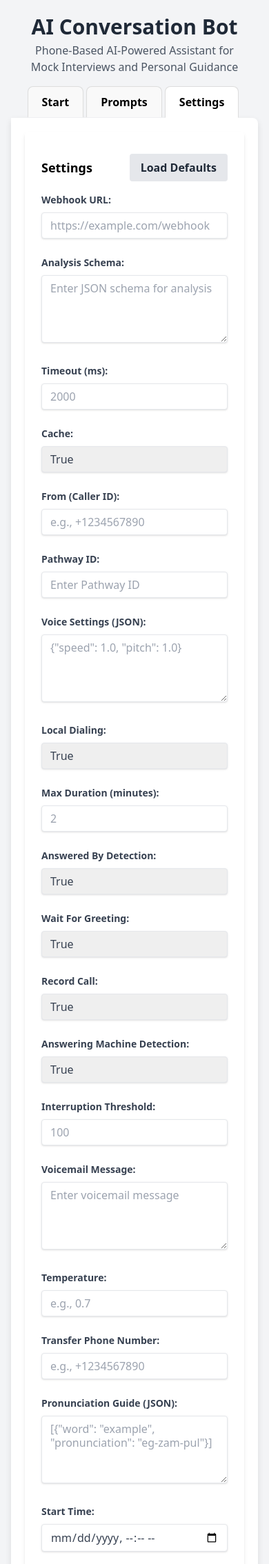
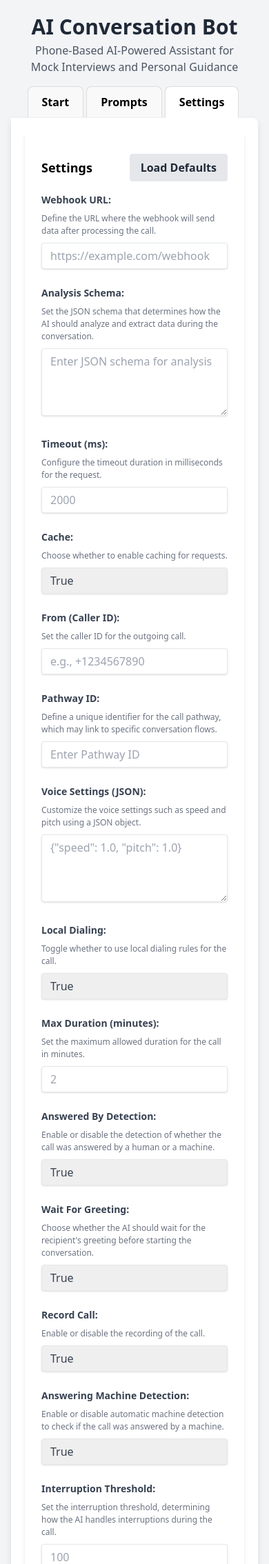
Before and after one commit to ruvnet/voicebot, a Flask app: page / in a window 390 px wide, after a click on "Settings". Shown: the top 2268 px of the page at 69% size. Run offline with Flask 3, Linux system fonts and the light colour scheme; some libraries are stand-ins or nearby versions.

Commit message:
Update home page with improved UI and functionality on mobile

````diff
--- a/templates/home.html
+++ b/templates/home.html
@@ -327,7 +327,7 @@
                     </div>
                 </div>
 
-                <!-- Settings Tab Content -->
+               <!-- Settings Tab Content -->
                 <div id="Settings" class="tabcontent">
                     <div class="bg-white shadow-md rounded px-6 py-8 mb-4">
                         <div class="flex justify-between items-center mb-4">
@@ -340,24 +340,28 @@
                         <!-- Webhook URL -->
                         <div class="mb-6">
                             <label for="webhook" class="block text-gray-700 text-sm font-bold mb-2">Webhook URL:</label>
+                            <p class="text-xs text-gray-500 mb-2">Define the URL where the webhook will send data after processing the call.</p>
                             <input type="url" id="webhook" class="shadow appearance-none border rounded w-full py-2 px-3 text-gray-700 leading-tight focus:outline-none focus:shadow-outline" placeholder="https://example.com/webhook">
                         </div>
 
                         <!-- Analysis Schema -->
                         <div class="mb-6">
                             <label for="analysis_schema" class="block text-gray-700 text-sm font-bold mb-2">Analysis Schema:</label>
+                            <p class="text-xs text-gray-500 mb-2">Set the JSON schema that determines how the AI should analyze and extract data during the conversation.</p>
                             <textarea id="analysis_schema" class="shadow appearance-none border rounded w-full py-2 px-3 text-gray-700 leading-tight focus:outline-none focus:shadow-outline" rows="4" placeholder="Enter JSON schema for analysis"></textarea>
                         </div>
 
                         <!-- Timeout -->
                         <div class="mb-6">
                             <label for="timeout" class="block text-gray-700 text-sm font-bold mb-2">Timeout (ms):</label>
+                            <p class="text-xs text-gray-500 mb-2">Configure the timeout duration in milliseconds for the request.</p>
                             <input type="number" id="timeout" class="shadow appearance-none border rounded w-full py-2 px-3 text-gray-700 leading-tight focus:outline-none focus:shadow-outline" placeholder="2000">
                         </div>
 
                         <!-- Cache -->
                         <div class="mb-6">
                             <label for="cache" class="block text-gray-700 text-sm font-bold mb-2">Cache:</label>
+                            <p class="text-xs text-gray-500 mb-2">Choose whether to enable caching for requests.</p>
                             <select id="cache" class="shadow appearance-none border rounded w-full py-2 px-3 text-gray-700 leading-tight focus:outline-none focus:shadow-outline">
                                 <option value="true">True</option>
                                 <option value="false">False</option>
@@ -367,24 +371,28 @@
                         <!-- From (Caller ID) -->
                         <div class="mb-6">
                             <label for="from" class="block text-gray-700 text-sm font-bold mb-2">From (Caller ID):</label>
+                            <p class="text-xs text-gray-500 mb-2">Set the caller ID for the outgoing call.</p>
                             <input type="text" id="from" class="shadow appearance-none border rounded w-full py-2 px-3 text-gray-700 leading-tight focus:outline-none focus:shadow-outline" placeholder="e.g., +1234567890">
                         </div>
 
                         <!-- Pathway ID -->
                         <div class="mb-6">
                             <label for="pathway_id" class="block text-gray-700 text-sm font-bold mb-2">Pathway ID:</label>
+                            <p class="text-xs text-gray-500 mb-2">Define a unique identifier for the call pathway, which may link to specific conversation flows.</p>
                             <input type="text" id="pathway_id" class="shadow appearance-none border rounded w-full py-2 px-3 text-gray-700 leading-tight focus:outline-none focus:shadow-outline" placeholder="Enter Pathway ID">
                         </div>
 
                         <!-- Voice Settings -->
                         <div class="mb-6">
                             <label for="voice_settings" class="block text-gray-700 text-sm font-bold mb-2">Voice Settings (JSON):</label>
+                            <p class="text-xs text-gray-500 mb-2">Customize the voice settings such as speed and pitch using a JSON object.</p>
                             <textarea id="voice_settings" class="shadow appearance-none border rounded w-full py-2 px-3 text-gray-700 leading-tight focus:outline-none focus:shadow-outline" rows="4" placeholder='{"speed": 1.0, "pitch": 1.0}'></textarea>
                         </div>
 
                         <!-- Local Dialing -->
                         <div class="mb-6">
                             <label for="local_dialing" class="block text-gray-700 text-sm font-bold mb-2">Local Dialing:</label>
+                            <p class="text-xs text-gray-500 mb-2">Toggle whether to use local dialing rules for the call.</p>
                             <select id="local_dialing" class="shadow appearance-none border rounded w-full py-2 px-3 text-gray-700 leading-tight focus:outline-none focus:shadow-outline">
                                 <option value="true">True</option>
                                 <option value="false">False</option>
@@ -394,12 +402,14 @@
                         <!-- Max Duration -->
                         <div class="mb-6">
                             <label for="max_duration" class="block text-gray-700 text-sm font-bold mb-2">Max Duration (minutes):</label>
+                            <p class="text-xs text-gray-500 mb-2">Set the maximum allowed duration for the call in minutes.</p>
                             <input type="number" id="max_duration" class="shadow appearance-none border rounded w-full py-2 px-3 text-gray-700 leading-tight focus:outline-none focus:shadow-outline" placeholder="2">
                         </div>
 
                         <!-- Answered By Enabled -->
                         <div class="mb-6">
                             <label for="answered_by_enabled" class="block text-gray-700 text-sm font-bold mb-2">Answered By Detection:</label>
+                            <p class="text-xs text-gray-500 mb-2">Enable or disable the detection of whether the call was answered by a human or a machine.</p>
                             <select id="answered_by_enabled" class="shadow appearance-none border rounded w-full py-2 px-3 text-gray-700 leading-tight focus:outline-none focus:shadow-outline">
                                 <option value="true">True</option>
                                 <option value="false">False</option>
@@ -409,6 +419,7 @@
                         <!-- Wait For Greeting -->
                         <div class="mb-6">
                             <label for="wait_for_greeting" class="block text-gray-700 text-sm font-bold mb-2">Wait For Greeting:</label>
+                            <p class="text-xs text-gray-500 mb-2">Choose whether the AI should wait for the recipient's greeting before starting the conversation.</p>
                             <select id="wait_for_greeting" class="shadow appearance-none border rounded w-full py-2 px-3 text-gray-700 leading-tight focus:outline-none focus:shadow-outline">
                                 <option value="true">True</option>
                                 <option value="false">False</option>
@@ -418,6 +429,7 @@
                         <!-- Record -->
                         <div class="mb-6">
                             <label for="record" class="block text-gray-700 text-sm font-bold mb-2">Record Call:</label>
+                            <p class="text-xs text-gray-500 mb-2">Enable or disable the recording of the call.</p>
                             <select id="record" class="shadow appearance-none border rounded w-full py-2 px-3 text-gray-700 leading-tight focus:outline-none focus:shadow-outline">
                                 <option value="true">True</option>
                                 <option value="false">False</option>
@@ -427,6 +439,7 @@
                         <!-- AMD (Answering Machine Detection) -->
                         <div class="mb-6">
                             <label for="amd" class="block text-gray-700 text-sm font-bold mb-2">Answering Machine Detection:</label>
+                            <p class="text-xs text-gray-500 mb-2">Enable or disable automatic machine detection to check if the call was answered by a machine.</p>
                             <select id="amd" class="shadow appearance-none border rounded w-full py-2 px-3 text-gray-700 leading-tight focus:outline-none focus:shadow-outline">
                                 <option value="true">True</option>
                                 <option value="false">False</option>
@@ -436,66 +449,80 @@
                         <!-- Interruption Threshold -->
                         <div class="mb-6">
                             <label for="interruption_threshold" class="block text-gray-700 text-sm font-bold mb-2">Interruption Threshold:</label>
+                            <p class="text-xs text-gray-500 mb-2">Set the interruption threshold, determining how the AI handles interruptions during the call.</p>
                             <input type="number" id="interruption_threshold" class="shadow appearance-none border rounded w-full py-2 px-3 text-gray-700 leading-tight focus:outline-none focus:shadow-outline" placeholder="100">
                         </div>
 
                         <!-- Voicemail Message -->
                         <div class="mb-6">
+                            <label for="voicemail_message" class="block text-gray-700 text-sm font-bold```html
+                        <!-- Voicemail Message -->
+                        <div class="mb-6">
                             <label for="voicemail_message" class="block text-gray-700 text-sm font-bold mb-2">Voicemail Message:</label>
+                            <p class="text-xs text-gray-500 mb-2">Set a custom voicemail message to be played if the call goes to voicemail.</p>
                             <textarea id="voicemail_message" class="shadow appearance-none border rounded w-full py-2 px-3 text-gray-700 leading-tight focus:outline-none focus:shadow-outline" rows="4" placeholder="Enter voicemail message"></textarea>
                         </div>
 
                         <!-- Temperature -->
                         <div class="mb-6">
                             <label for="temperature" class="block text-gray-700 text-sm font-bold mb-2">Temperature:</label>
+                            <p class="text-xs text-gray-500 mb-2">Adjust the creativity or randomness level of the AI's responses during the call. Lower values result in more deterministic responses.</p>
                             <input type="number" id="temperature" class="shadow appearance-none border rounded w-full py-2 px-3 text-gray-700 leading-tight focus:outline-none focus:shadow-outline" placeholder="e.g., 0.7">
                         </div>
 
                         <!-- Transfer Phone Number -->
                         <div class="mb-6">
                             <label for="transfer_phone_number" class="block text-gray-700 text-sm font-bold mb-2">Transfer Phone Number:</label>
+                            <p class="text-xs text-gray-500 mb-2">Define the phone number where the call should be transferred, if applicable.</p>
                             <input type="text" id="transfer_phone_number" class="shadow appearance-none border rounded w-full py-2 px-3 text-gray-700 leading-tight focus:outline-none focus:shadow-outline" placeholder="e.g., +1234567890">
                         </div>
 
                         <!-- Pronunciation Guide -->
                         <div class="mb-6">
                             <label for="pronunciation_guide" class="block text-gray-700 text-sm font-bold mb-2">Pronunciation Guide (JSON):</label>
+                            <p class="text-xs text-gray-500 mb-2">Set custom pronunciations for specific words or names using a JSON format.</p>
                             <textarea id="pronunciation_guide" class="shadow appearance-none border rounded w-full py-2 px-3 text-gray-700 leading-tight focus:outline-none focus:shadow-outline" rows="4" placeholder='[{"word": "example", "pronunciation": "eg-zam-pul"}]'></textarea>
                         </div>
 
                         <!-- Start Time -->
                         <div class="mb-6">
                             <label for="start_time" class="block text-gray-700 text-sm font-bold mb-2">Start Time:</label>
+                            <p class="text-xs text-gray-500 mb-2">Schedule the start time for the call.</p>
                             <input type="datetime-local" id="start_time" class="shadow appearance-none border rounded w-full py-2 px-3 text-gray-700 leading-tight focus:outline-none focus:shadow-outline">
                         </div>
 
                         <!-- Request Data -->
                         <div class="mb-6">
                             <label for="request_data" class="block text-gray-700 text-sm font-bold mb-2">Request Data (JSON):</label>
+                            <p class="text-xs text-gray-500 mb-2">Provide additional data in JSON format that may be required for the call.</p>
                             <textarea id="request_data" class="shadow appearance-none border rounded w-full py-2 px-3 text-gray-700 leading-tight focus:outline-none focus:shadow-outline" rows="4" placeholder="Enter additional request data"></textarea>
                         </div>
 
                         <!-- Tools -->
                         <div class="mb-6">
                             <label for="tools" class="block text-gray-700 text-sm font-bold mb-2">Tools (JSON):</label>
+                            <p class="text-xs text-gray-500 mb-2">Configure external tools or services to be used during the call, specified in JSON format.</p>
                             <textarea id="tools" class="shadow appearance-none border rounded w-full py-2 px-3 text-gray-700 leading-tight focus:outline-none focus:shadow-outline" rows="4" placeholder="Enter tools configuration"></textarea>
                         </div>
 
                         <!-- Dynamic Data -->
                         <div class="mb-6">
                             <label for="dynamic_data" class="block text-gray-700 text-sm font-bold mb-2">Dynamic Data (JSON):</label>
+                            <p class="text-xs text-gray-500 mb-2">Provide dynamic data in JSON format that may be fetched or updated during the call.</p>
                             <textarea id="dynamic_data" class="shadow appearance-none border rounded w-full py-2 px-3 text-gray-700 leading-tight focus:outline-none focus:shadow-outline" rows="4" placeholder="Enter dynamic data"></textarea>
                         </div>
 
                         <!-- Analysis Preset -->
                         <div class="mb-6">
                             <label for="analysis_preset" class="block text-gray-700 text-sm font-bold mb-2">Analysis Preset:</label>
+                            <p class="text-xs text-gray-500 mb-2">Choose a predefined analysis configuration to apply to the call data.</p>
                             <input type="text" id="analysis_preset" class="shadow appearance-none border rounded w-full py-2 px-3 text-gray-700 leading-tight focus:outline-none focus:shadow-outline" placeholder="Enter analysis preset">
                         </div>
 
                         <!-- Calendly -->
                         <div class="mb-6">
                             <label for="calendly" class="block text-gray-700 text-sm font-bold mb-2">Calendly (JSON):</label>
+                            <p class="text-xs text-gray-500 mb-2">Integrate with Calendly for scheduling appointments, using JSON configuration.</p>
                             <textarea id="calendly" class="shadow appearance-none border rounded w-full py-2 px-3 text-gray-700 leading-tight focus:outline-none focus:shadow-outline" rows="4" placeholder="Enter Calendly configuration"></textarea>
                         </div>
 
@@ -507,6 +534,7 @@
                         </div>
                     </div>
                 </div>
+
                 <script>
                 document.getElementById('loadDefaults').addEventListener('click', function() {
                     // Load default values for each field
````
